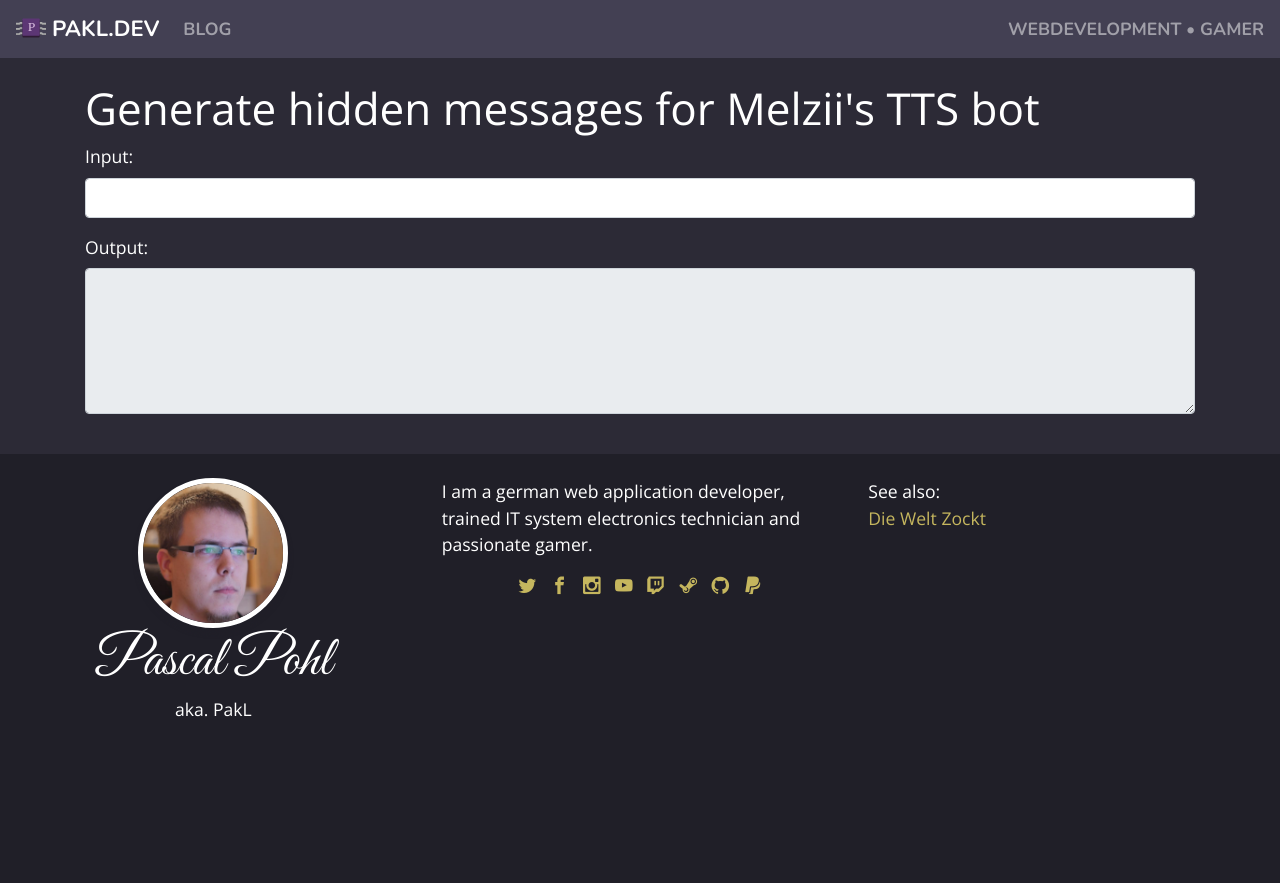
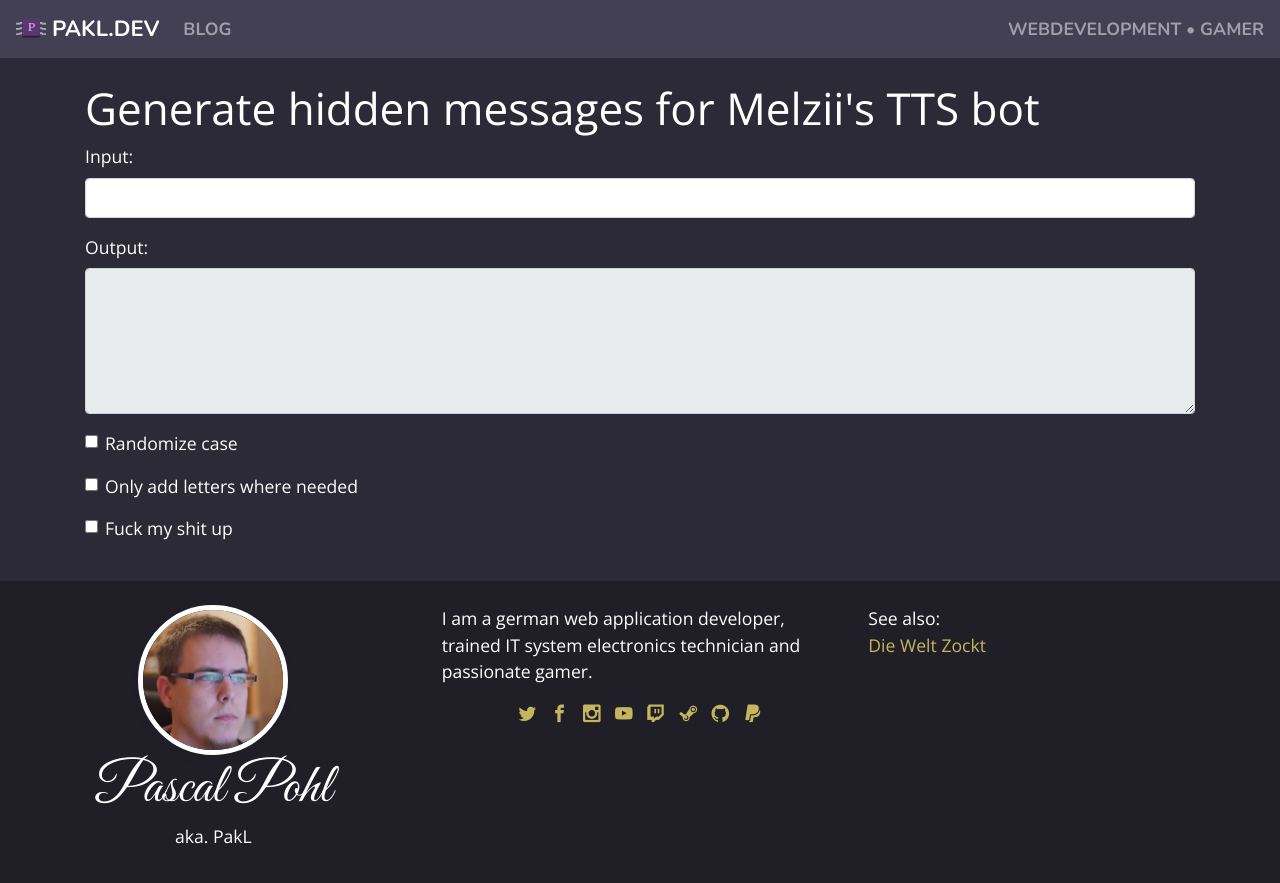
Before and after one commit to PakL/pakl.github.io, a Jekyll site: the page built from mz_hidden_bot_msg.html, in a window 1280 px wide. Shown: the top 883 px of the page. Built offline with Jekyll 4.4.1, drawn with Linux system fonts in a browser that asks for light colours; some web fonts are replaced; some of the changed lines change nothing that is shown.

Commit message:
Added some options to do some more damage

```diff
--- a/mz_hidden_bot_msg.html
+++ b/mz_hidden_bot_msg.html
@@ -13,35 +13,78 @@
 		<label for="tts_output">Output:</label>
 		<textarea class="form-control" id="tts_output" rows="5" maxlength="134" readonly></textarea>
 	</div>
+	<div class="form-group form-check">
+		<input type="checkbox" class="form-check-input" id="tts_case_random">
+		<label class="form-check-label" for="tts_case_random">Randomize case</label>
+	</div>
+	<div class="form-group form-check">
+		<input type="checkbox" class="form-check-input" id="tts_only_needed">
+		<label class="form-check-label" for="tts_only_needed">Only add letters where needed</label>
+	</div>
+	<div class="form-group form-check">
+		<input type="checkbox" class="form-check-input" id="tts_advanced">
+		<label class="form-check-label" for="tts_advanced">Fuck my shit up</label>
+	</div>
 	<script>
 		var alphabet = 'abcdefghijklmnopqrstuvwxyz';
-		function getRandomLetter() {
-			return alphabet.substr(Math.floor(Math.random()*alphabet.length), 1);
+		var advancedAlphabet = 'abcdefghijklmnopqrstuvwxyzäöüáàéèíì#*,`´\'-={}()[]_$§!?ß0123456789';
+		function getRandomLetter(advanced) {
+			if(typeof(advanced) !== 'boolean') advanced = false;
+			return (advanced ? advancedAlphabet : alphabet).substr(Math.floor(Math.random()*(advanced ? advancedAlphabet : alphabet).length), 1);
 		}
 
 		window.addEventListener('load', () => {
 			var tts_input = $('#tts_input');
 			var tts_output = $('#tts_output');
+			var tts_case_random = $('#tts_case_random');
+			var tts_only_needed = $('#tts_only_needed');
+			var tts_advanced = $('#tts_advanced');
 
-			tts_input.keyup(() => {
+			function processTTS() {
 				var inp = tts_input.val();
 				inp = inp.trim().substr(0, 134);
 				var out = '';
 				var lastletter = '';
+
+				var onlyNeeded = tts_only_needed.is(':checked');
+				var advanced = tts_advanced.is(':checked');
+
 				for(var i = 0; i < inp.length; i++) {
 					var letter = inp.substr(i, 1);
-					var uppercase = (letter.match(/[A-Z]/) ? true : false);
-					letter = letter.toLowerCase();
-					var rand = getRandomLetter();
-					while(rand === lastletter || rand === letter) {
-						rand = getRandomLetter();
+					if((!onlyNeeded && (letter.match(/[a-z0-9]/i) || lastletter.match(/[a-z0-9]/i))) || (onlyNeeded && letter == lastletter)) {
+						var uppercase = (letter.match(/[A-Z]/) ? true : false);
+						letter = letter.toLowerCase();
+						var rand = getRandomLetter(advanced);
+						while(rand === lastletter || rand === letter) {
+							rand = getRandomLetter(advanced);
+						}
+						out += (uppercase ? rand.toUpperCase() : rand) + rand + letter;
+						lastletter = letter;
+					} else {
+						out += letter;
+						lastletter = letter;
 					}
-					out += (uppercase ? rand.toUpperCase()+rand : rand+rand) + letter;
-					lastletter = letter;
+				}
+
+				if(tts_case_random.is(':checked')) {
+					let reout = '';
+					for(var i = 0; i < out.length; i++) {
+						if(Math.random() > 0.5) {
+							reout += out.substr(i, 1).toLocaleLowerCase();
+						} else {
+							reout += out.substr(i, 1).toLocaleUpperCase();
+						}
+					}
+					out = reout;
 				}
 
 				tts_output.val(out);
-			});
+			}
+
+			tts_input.keyup(processTTS);
+			tts_case_random.change(processTTS);
+			tts_only_needed.change(processTTS);
+			tts_advanced.change(processTTS);
 
 			tts_output.focus(() => {
 				tts_output.select();
```
